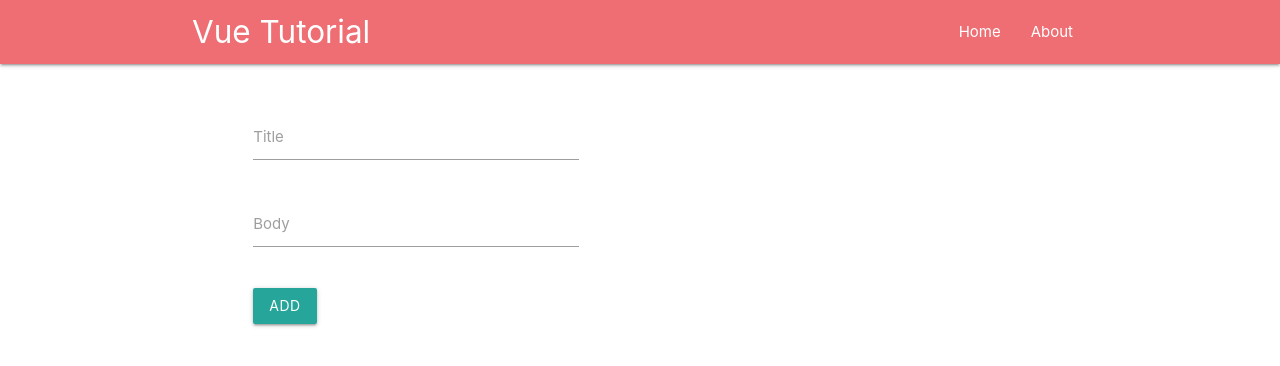
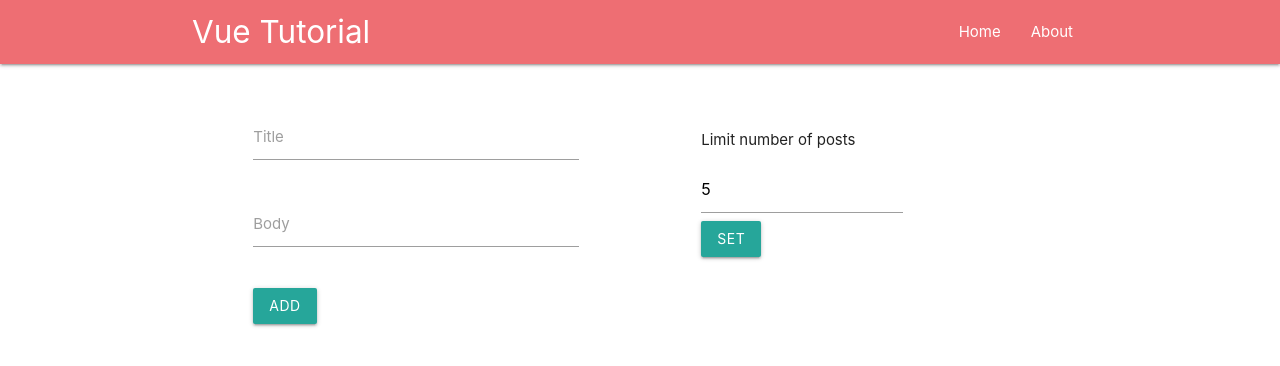
Before and after one commit to umeshraj/yt_vue_zero_sixty, a Vue app: page / in a window 1280 px wide. Shown: the top 366 px of the page. Built offline with nearby package versions, Linux system fonts and the light colour scheme; no server answers.

Commit message:
Limit number of posts

```diff
--- a/src/views/Home.vue
+++ b/src/views/Home.vue
@@ -4,6 +4,11 @@
       <div class="col s6">
         <!-- form -->
         <PostForm @postCreated="addPost" />
+      </div>
+      <div class="col s3" style="margin:50px;">
+        <p>Limit number of posts</p>
+        <input type="number" v-model="postLimit" />
+        <button @click="setLimit()" class="waves-effect waves-light btn">Set</button>
       </div>
     </div>
     <div class="row">
@@ -41,7 +46,8 @@ export default {
   },
   data() {
     return {
-      posts: []
+      posts: [],
+      postLimit: 5
     };
   },
   methods: {
@@ -57,6 +63,12 @@ export default {
         .then(() => {
           this.posts = this.posts.filter(p => p.id !== id);
         })
+        .catch(err => console.log(err));
+    },
+    setLimit() {
+      postService
+        .getPosts(this.postLimit)
+        .then(res => (this.posts = res.data))
         .catch(err => console.log(err));
     }
   },
```
